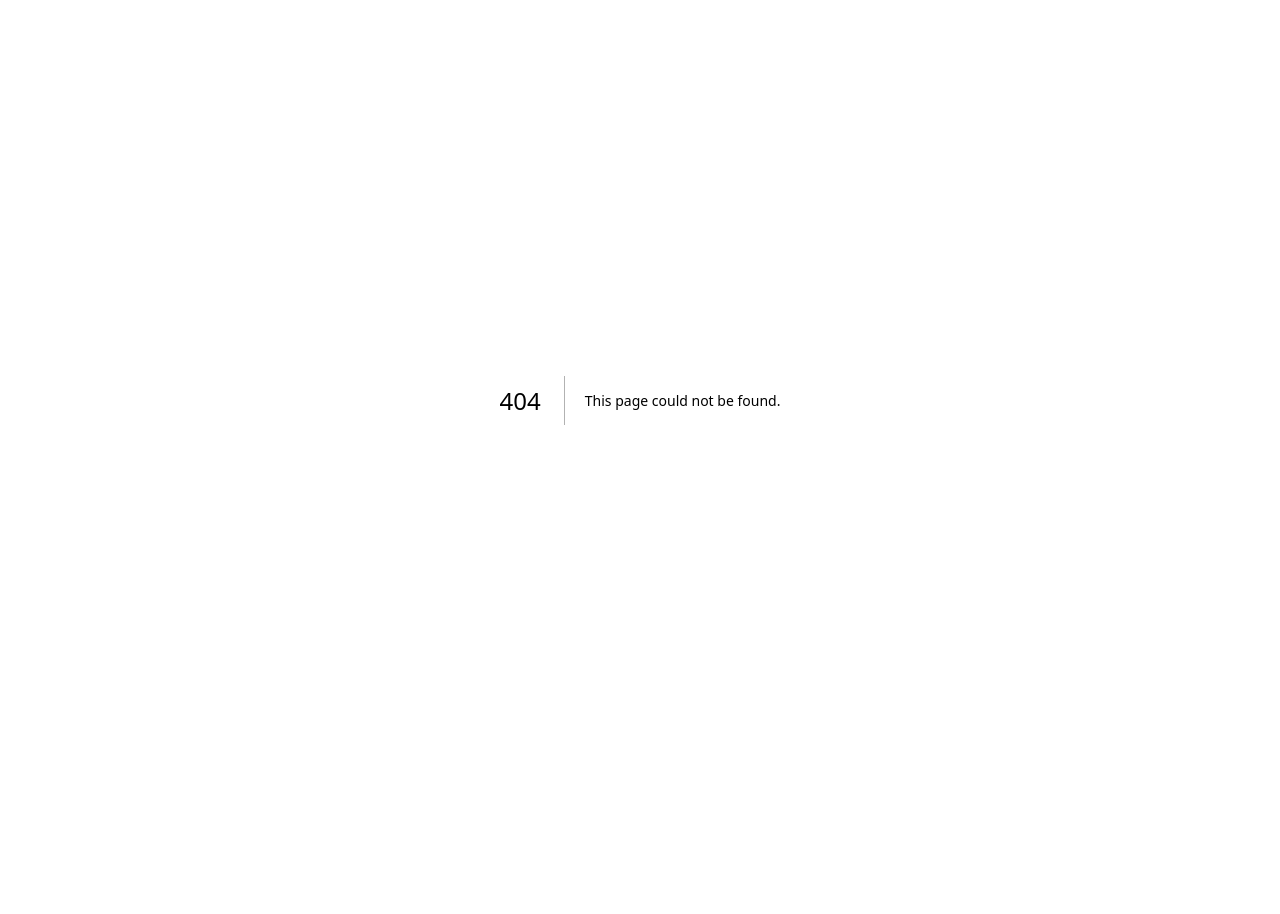
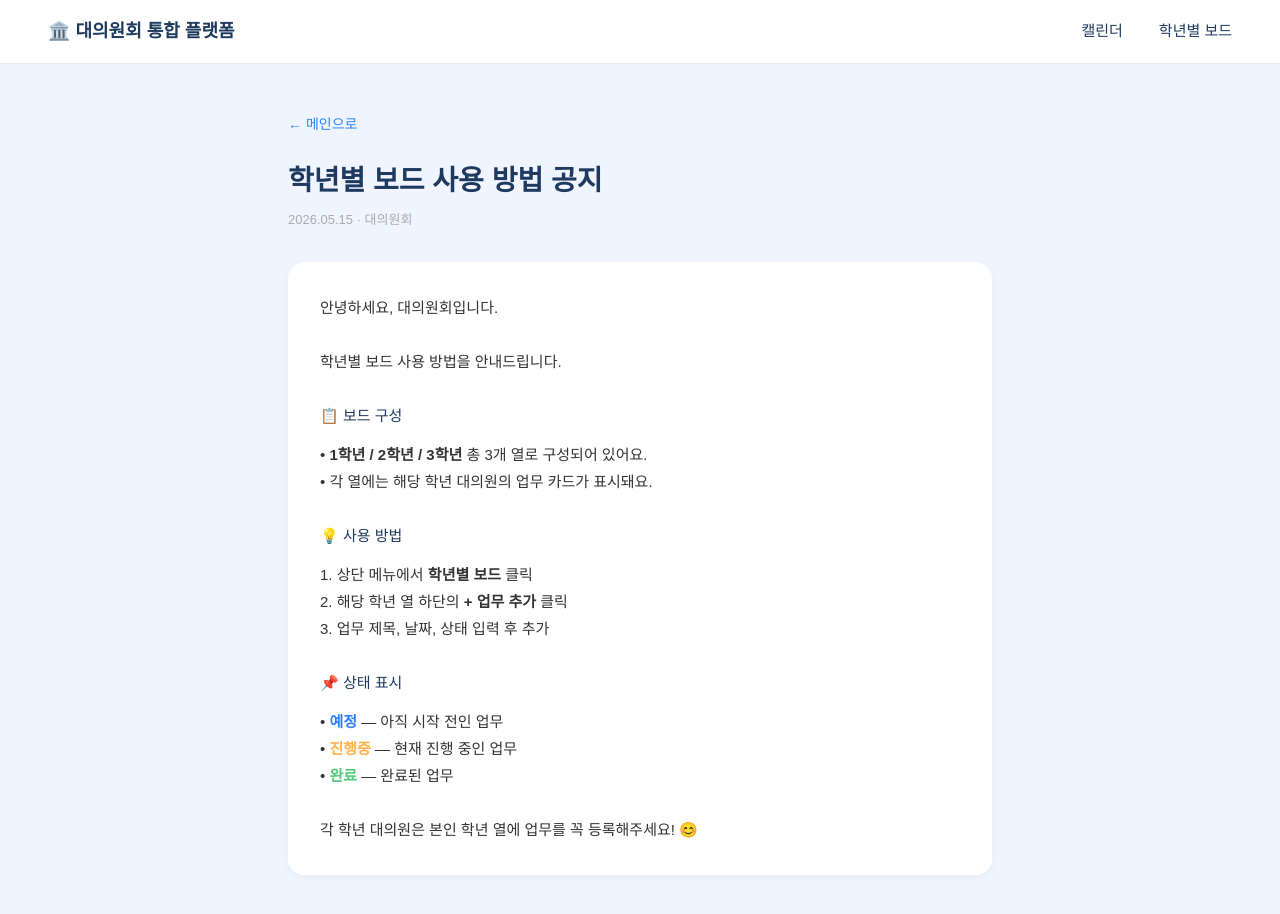
Before and after one commit to chu492/daeyiwonhoe-platform, a Next.js app: page /notice/3 in a window 1280 px wide. Before the commit this address had no page. Shown: the top 914 px of the page. Before the commit the page ends 800 px from the top, so only its background shows below. Built offline with nearby package versions, Linux system fonts and the light colour scheme.

Commit message:
add notice pages

```diff
--- /dev/null
+++ b/app/notice/1/page.tsx
@@ -0,0 +1,32 @@
+export default function Notice1() {
+  return (
+    <main style={{ fontFamily: "sans-serif", background: "#f0f4ff", minHeight: "100vh" }}>
+      <nav style={{ background: "white", padding: "0 48px", height: "64px", display: "flex", alignItems: "center", justifyContent: "space-between", borderBottom: "1px solid #e8ecf5" }}>
+        <a href="/" style={{ color: "#1E3A5F", fontSize: "18px", fontWeight: "bold", textDecoration: "none" }}>🏛️ 대의원회 통합 플랫폼</a>
+        <div style={{ display: "flex", gap: "36px" }}>
+          <a href="/calendar" style={{ color: "#1E3A5F", textDecoration: "none", fontSize: "15px" }}>캘린더</a>
+          <a href="/board" style={{ color: "#1E3A5F", textDecoration: "none", fontSize: "15px" }}>학년별 보드</a>
+        </div>
+      </nav>
+      <section style={{ padding: "48px", maxWidth: "800px", margin: "0 auto" }}>
+        <a href="/" style={{ color: "#2B7FFF", textDecoration: "none", fontSize: "14px" }}>← 메인으로</a>
+        <h1 style={{ color: "#1E3A5F", fontSize: "28px", fontWeight: "900", margin: "24px 0 8px" }}>공동 캘린더 사용 방법 공지</h1>
+        <p style={{ color: "#aaa", fontSize: "13px", marginBottom: "32px" }}>2026.05.20 · 대의원회</p>
+        <div style={{ background: "white", borderRadius: "16px", padding: "32px", boxShadow: "0 2px 8px rgba(0,0,0,0.04)", lineHeight: "1.8", color: "#333", fontSize: "15px" }}>
+          <p>안녕하세요, 대의원회입니다.</p><br/>
+          <p>이번에 도입된 <strong>공동 캘린더</strong> 사용 방법을 안내드립니다.</p><br/>
+          <h3 style={{ color: "#1E3A5F", marginBottom: "12px" }}>📌 등록 규칙</h3>
+          <p>• 모든 행사 및 방송 일정은 <strong>2주 전까지</strong> 반드시 등록해주세요.</p>
+          <p>• 일정 등록 시 부서명, 장소, 담당자를 함께 입력해주세요.</p>
+          <p>• 일정 변경 시 기존 일정을 수정하고 담당자에게 개별 연락 바랍니다.</p><br/>
+          <h3 style={{ color: "#1E3A5F", marginBottom: "12px" }}>📅 사용 방법</h3>
+          <p>1. 상단 메뉴에서 <strong>캘린더</strong> 클릭</p>
+          <p>2. 하단의 <strong>+ 새 일정 추가</strong> 버튼 클릭</p>
+          <p>3. 날짜, 제목, 부서 선택 후 추가</p><br/>
+          <p>일정 충돌 없이 원활한 대의원회 활동을 위해 적극적인 협조 부탁드립니다.</p><br/>
+          <p>감사합니다. 😊</p>
+        </div>
+      </section>
+    </main>
+  );
+}
--- /dev/null
+++ b/app/notice/2/page.tsx
@@ -0,0 +1,31 @@
+export default function Notice2() {
+  return (
+    <main style={{ fontFamily: "sans-serif", background: "#f0f4ff", minHeight: "100vh" }}>
+      <nav style={{ background: "white", padding: "0 48px", height: "64px", display: "flex", alignItems: "center", justifyContent: "space-between", borderBottom: "1px solid #e8ecf5" }}>
+        <a href="/" style={{ color: "#1E3A5F", fontSize: "18px", fontWeight: "bold", textDecoration: "none" }}>🏛️ 대의원회 통합 플랫폼</a>
+        <div style={{ display: "flex", gap: "36px" }}>
+          <a href="/calendar" style={{ color: "#1E3A5F", textDecoration: "none", fontSize: "15px" }}>캘린더</a>
+          <a href="/board" style={{ color: "#1E3A5F", textDecoration: "none", fontSize: "15px" }}>학년별 보드</a>
+        </div>
+      </nav>
+      <section style={{ padding: "48px", maxWidth: "800px", margin: "0 auto" }}>
+        <a href="/" style={{ color: "#2B7FFF", textDecoration: "none", fontSize: "14px" }}>← 메인으로</a>
+        <h1 style={{ color: "#1E3A5F", fontSize: "28px", fontWeight: "900", margin: "24px 0 8px" }}>플랫폼 사용방법 안내</h1>
+        <p style={{ color: "#aaa", fontSize: "13px", marginBottom: "32px" }}>2026.05.18 · 대의원회</p>
+        <div style={{ background: "white", borderRadius: "16px", padding: "32px", boxShadow: "0 2px 8px rgba(0,0,0,0.04)", lineHeight: "1.8", color: "#333", fontSize: "15px" }}>
+          <p>안녕하세요, 대의원회입니다.</p><br/>
+          <p>대의원회 통합 플랫폼 사용 방법을 안내드립니다.</p><br/>
+          <h3 style={{ color: "#1E3A5F", marginBottom: "12px" }}>🏛️ 플랫폼 구성</h3>
+          <p>• <strong>메인 홈</strong> — 공지사항 및 주요 현황 확인</p>
+          <p>• <strong>공동 캘린더</strong> — 전체 일정 등록 및 조회</p>
+          <p>• <strong>학년별 보드</strong> — 학년별 업무 현황 관리</p><br/>
+          <h3 style={{ color: "#1E3A5F", marginBottom: "12px" }}>💡 이용 안내</h3>
+          <p>• 본 플랫폼은 대의원회 공식 업무 도구입니다.</p>
+          <p>• 일정 및 업무는 담당 대의원이 직접 등록해주세요.</p>
+          <p>• 문의사항은 대의원회 담당자에게 연락해주세요.</p><br/>
+          <p>함께 만들어가는 대의원회를 위해 적극 활용해주세요! 😊</p>
+        </div>
+      </section>
+    </main>
+  );
+}
--- /dev/null
+++ b/app/notice/3/page.tsx
@@ -0,0 +1,34 @@
+export default function Notice3() {
+  return (
+    <main style={{ fontFamily: "sans-serif", background: "#f0f4ff", minHeight: "100vh" }}>
+      <nav style={{ background: "white", padding: "0 48px", height: "64px", display: "flex", alignItems: "center", justifyContent: "space-between", borderBottom: "1px solid #e8ecf5" }}>
+        <a href="/" style={{ color: "#1E3A5F", fontSize: "18px", fontWeight: "bold", textDecoration: "none" }}>🏛️ 대의원회 통합 플랫폼</a>
+        <div style={{ display: "flex", gap: "36px" }}>
+          <a href="/calendar" style={{ color: "#1E3A5F", textDecoration: "none", fontSize: "15px" }}>캘린더</a>
+          <a href="/board" style={{ color: "#1E3A5F", textDecoration: "none", fontSize: "15px" }}>학년별 보드</a>
+        </div>
+      </nav>
+      <section style={{ padding: "48px", maxWidth: "800px", margin: "0 auto" }}>
+        <a href="/" style={{ color: "#2B7FFF", textDecoration: "none", fontSize: "14px" }}>← 메인으로</a>
+        <h1 style={{ color: "#1E3A5F", fontSize: "28px", fontWeight: "900", margin: "24px 0 8px" }}>학년별 보드 사용 방법 공지</h1>
+        <p style={{ color: "#aaa", fontSize: "13px", marginBottom: "32px" }}>2026.05.15 · 대의원회</p>
+        <div style={{ background: "white", borderRadius: "16px", padding: "32px", boxShadow: "0 2px 8px rgba(0,0,0,0.04)", lineHeight: "1.8", color: "#333", fontSize: "15px" }}>
+          <p>안녕하세요, 대의원회입니다.</p><br/>
+          <p>학년별 보드 사용 방법을 안내드립니다.</p><br/>
+          <h3 style={{ color: "#1E3A5F", marginBottom: "12px" }}>📋 보드 구성</h3>
+          <p>• <strong>1학년 / 2학년 / 3학년</strong> 총 3개 열로 구성되어 있어요.</p>
+          <p>• 각 열에는 해당 학년 대의원의 업무 카드가 표시돼요.</p><br/>
+          <h3 style={{ color: "#1E3A5F", marginBottom: "12px" }}>💡 사용 방법</h3>
+          <p>1. 상단 메뉴에서 <strong>학년별 보드</strong> 클릭</p>
+          <p>2. 해당 학년 열 하단의 <strong>+ 업무 추가</strong> 클릭</p>
+          <p>3. 업무 제목, 날짜, 상태 입력 후 추가</p><br/>
+          <h3 style={{ color: "#1E3A5F", marginBottom: "12px" }}>📌 상태 표시</h3>
+          <p>• <strong style={{ color: "#2B7FFF" }}>예정</strong> — 아직 시작 전인 업무</p>
+          <p>• <strong style={{ color: "#FFB347" }}>진행중</strong> — 현재 진행 중인 업무</p>
+          <p>• <strong style={{ color: "#52c97a" }}>완료</strong> — 완료된 업무</p><br/>
+          <p>각 학년 대의원은 본인 학년 열에 업무를 꼭 등록해주세요! 😊</p>
+        </div>
+      </section>
+    </main>
+  );
+}
```
